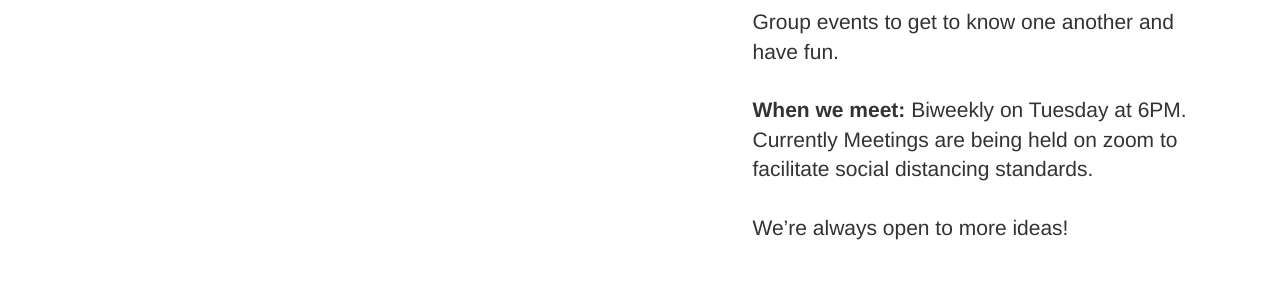
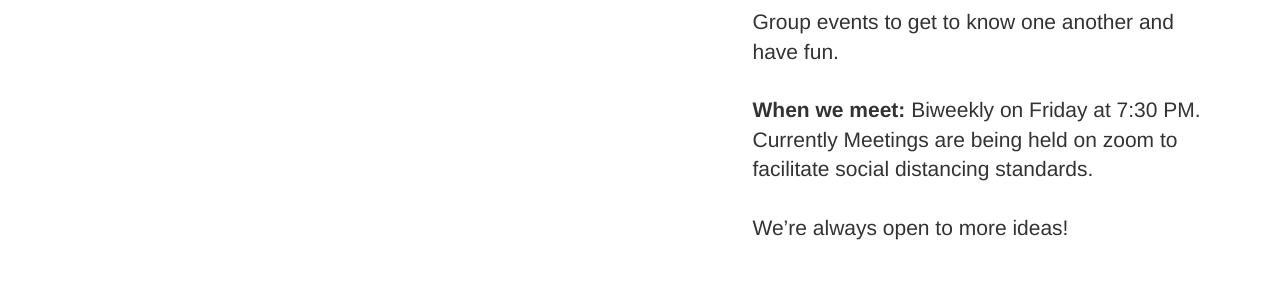
Before and after one commit to Marshmallows7920/umrotaract, a Jekyll site: the page built from _posts/2020-08-18-wwd-3.markdown, in a window 1280 px wide and 900 px high, scrolled down 2005 px. Shown: the part 162-453 px from the top of the window. Built offline with Jekyll 4.4.1, drawn with Linux system fonts in a browser that asks for light colours; nearby versions of some CDN libraries; library files that are not in the unit come from our copies.

Commit message:
updated date

```diff
--- a/_posts/2020-08-18-wwd-3.markdown
+++ b/_posts/2020-08-18-wwd-3.markdown
@@ -8,6 +8,6 @@ description: |
 Group events to get to know one another and have fun.
 <br /><br />
 <b>When we meet:</b>
-Biweekly on Tuesday at 6PM. Currently Meetings are being held on zoom to facilitate social distancing standards.
+Biweekly on Friday at 7:30 PM. Currently Meetings are being held on zoom to facilitate social distancing standards.
 <br /><br />
 We’re always open to more ideas!
```
Also changed, not shown: 1 other file.
